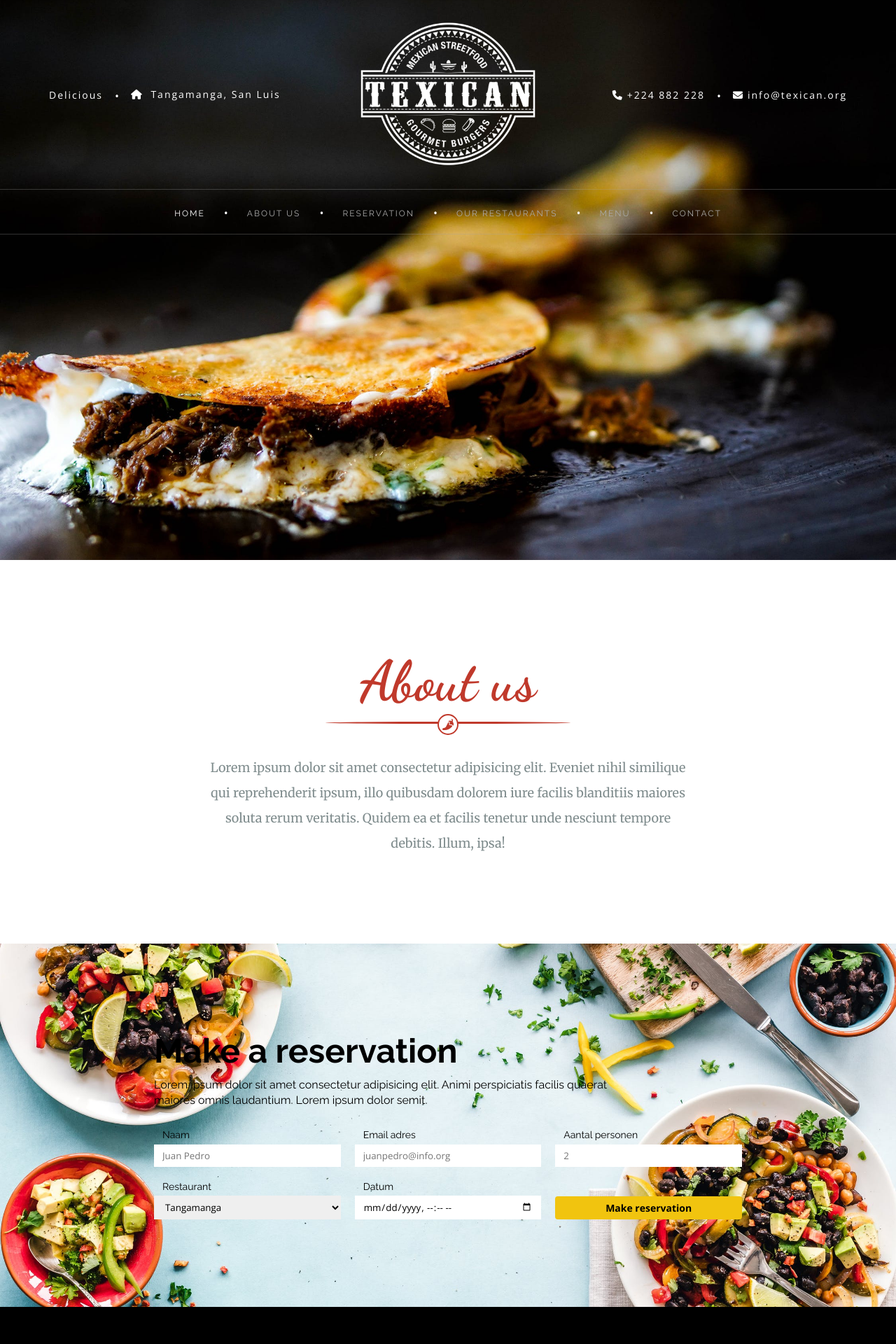
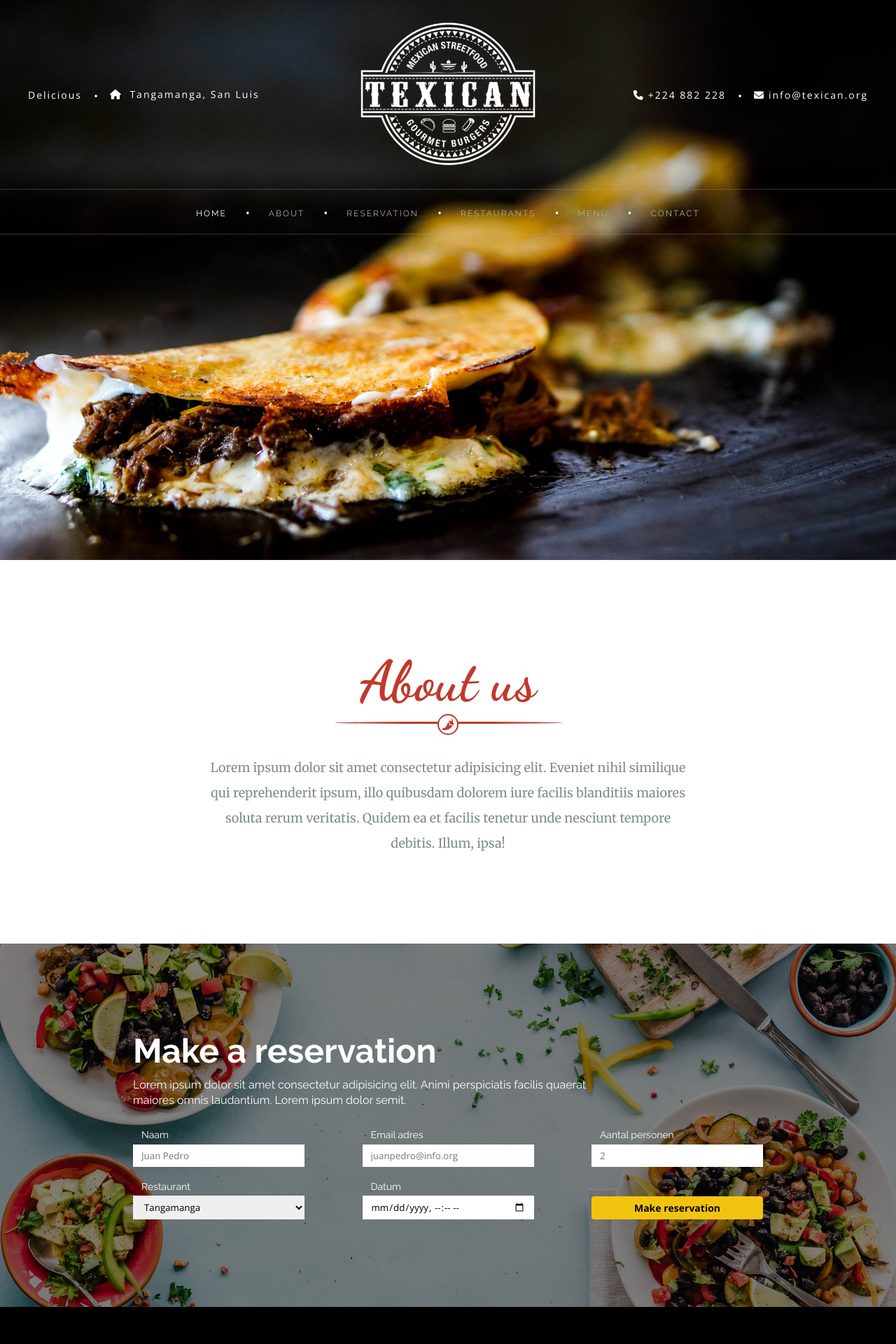
Before and after one commit to yourigruiters/minicrud, a PHP site: page / in a window 1280 px wide. Shown: the top 1920 px of the page at 70% size. Run offline with PHP 8.4, Linux system fonts and the light colour scheme; some libraries are stand-ins or nearby versions.

Commit message:
Homepage responsive

```diff
--- a/css/styles.css
+++ b/css/styles.css
@@ -1,7 +1,11 @@
 :root {
+  --white: #fff;
+  --black: #000;
   --red: #c0392b;
   --yellow: #f1c40f;
   --green: #27ae60;
+  --grayOnWhite: #7f8c8d;
+  --grayOnBlack: #ecf0f1;
 }
 
 * {
@@ -70,7 +74,6 @@ body {
   width: 100%;
   height: 100%;
   margin: auto;
-  padding: 0px 30px;
 }
 
 /* Header */
@@ -89,7 +92,7 @@ header {
 header .introduction-spacer {
   width: 100%;
   height: 270px;
-  padding: 10px 0px;
+  padding: 10px 20px;
 }
 
 header .introduction-spacer .introduction {
@@ -388,7 +410,7 @@ section {
 
 .about .heading .divider hr {
   position: relative;
-  width: 350px;
+  width: 325px;
   height: 3px;
   border: 0;
   margin-bottom: 15px;
@@ -430,6 +464,7 @@ section {
   background-size: cover;
   background-repeat: no-repeat;
   background-position: center center;
+  box-shadow: inset 0 0 0 1000px rgba(0, 0, 0, 0.5);
 }
 
 .reservation-spacer .container {
@@ -444,7 +479,7 @@ section {
 
 .reservation h3 {
   font-size: 48px;
-  color: #000;
+  color: var(--white);
   font-weight: 700;
   font-family: "Raleway", sans-serif;
   margin-bottom: 10px;
@@ -455,7 +490,7 @@ section {
   max-width: 700px;
   font-size: 16px;
   line-height: 22px;
-  color: #000;
+  color: var(--white);
   font-weight: 400;
   font-family: "Raleway", sans-serif;
   margin-bottom: 30px;
@@ -463,16 +498,11 @@ section {
 
 .reservation form {
   display: flex;
-  flex-direction: column;
-  row-gap: 20px;
-  width: 100%;
-  height: auto;
-}
-
-.reservation form .row {
-  display: flex;
+  flex-wrap: wrap;
+  justify-content: space-between;
   align-items: center;
   column-gap: 20px;
+  row-gap: 20px;
   width: 100%;
   height: auto;
 }
@@ -480,13 +510,13 @@ section {
 .reservation form .input-container {
   display: flex;
   flex-direction: column;
-  width: 100%;
+  width: 245px;
 }
 
 .reservation form .input-container label {
   min-height: 16.5px;
   font-size: 14px;
-  color: #000;
+  color: var(--white);
   font-weight: 400;
   font-family: "Raleway", sans-serif;
   margin-bottom: 5px;
--- a/includes/header.php
+++ b/includes/header.php
@@ -38,13 +38,13 @@
     <div class="container">
         <ul>
         <li><a href="#" class="active">Home</a></li>
-        <li><a href="#">About us</a></li>
+        <li><a href="#">About</a></li>
         <li><a href="#">Reservation</a></li>
-        <li><a href="#">Our restaurants</a></li>
+        <li><a href="#">Restaurants</a></li>
         <li><a href="#">Menu</a></li>
         <li><a href="#">Contact</a></li>
         </ul>
-        <div class="hamburger"><button>Menu</button></div>
+        <div class="hamburger"><i class="fa-solid fa-burger"></i><p>Menu</p></div>
     </div>
     </nav>
 </header>
--- a/index.php
+++ b/index.php
@@ -53,7 +53,6 @@
             dolor semit.
           </p>
           <form action="">
-            <div class="row">
               <div class="input-container">
                 <label>Naam</label>
                 <input type="text" placeholder="Juan Pedro" />
@@ -66,8 +65,6 @@
                 <label>Aantal personen</label>
                 <input type="number" placeholder="2" />
               </div>
-            </div>
-            <div class="row">
               <div class="input-container">
                 <label>Restaurant</label>
                 <select>
@@ -84,7 +81,6 @@
                 <label></label>
                 <button type="submit">Make reservation</button>
               </div>
-            </div>
           </form>
         </div>
       </div>
@@ -167,8 +163,6 @@
       </h6>
     </footer>
 
-    <p>Ik ben Youri</p>
-
     <script src="js/jQuery.js"></script>
     <script async src="js/main.js"></script>
   </body>
```
Also changed, not shown: other parts of css/styles.css (+58 -11 lines).
